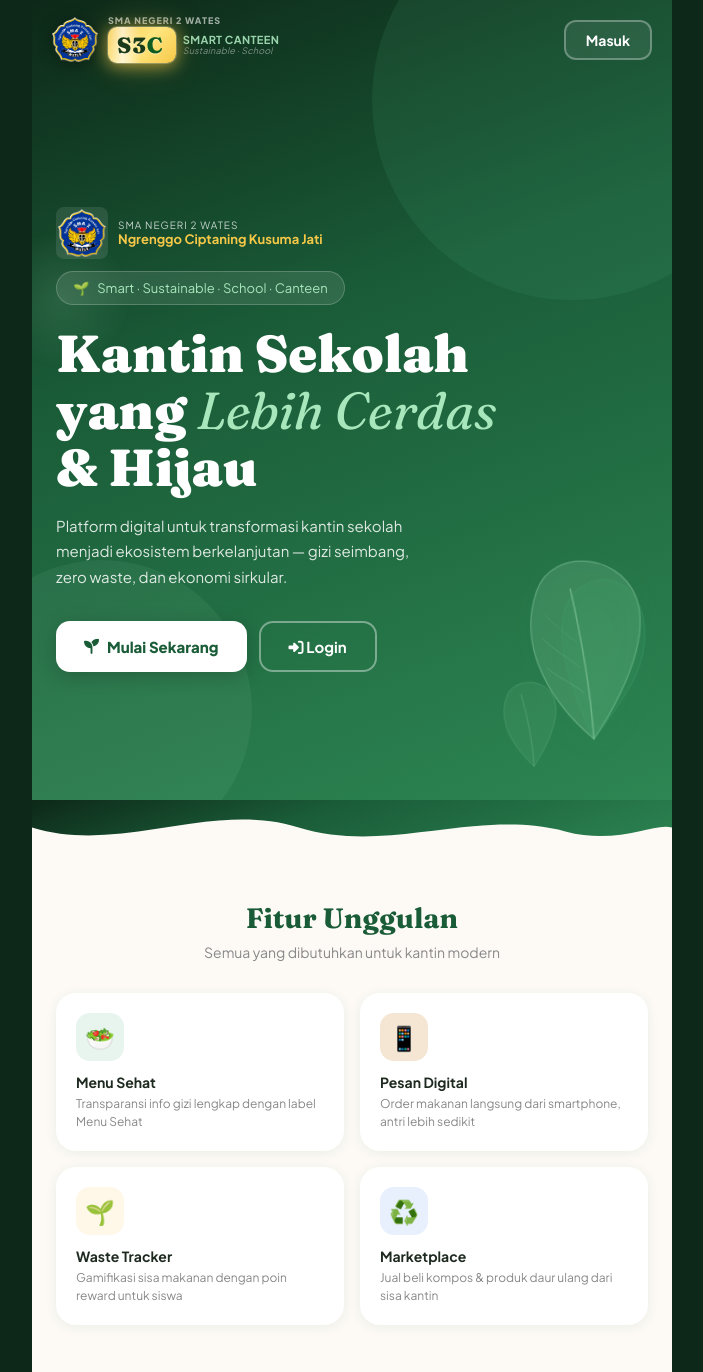
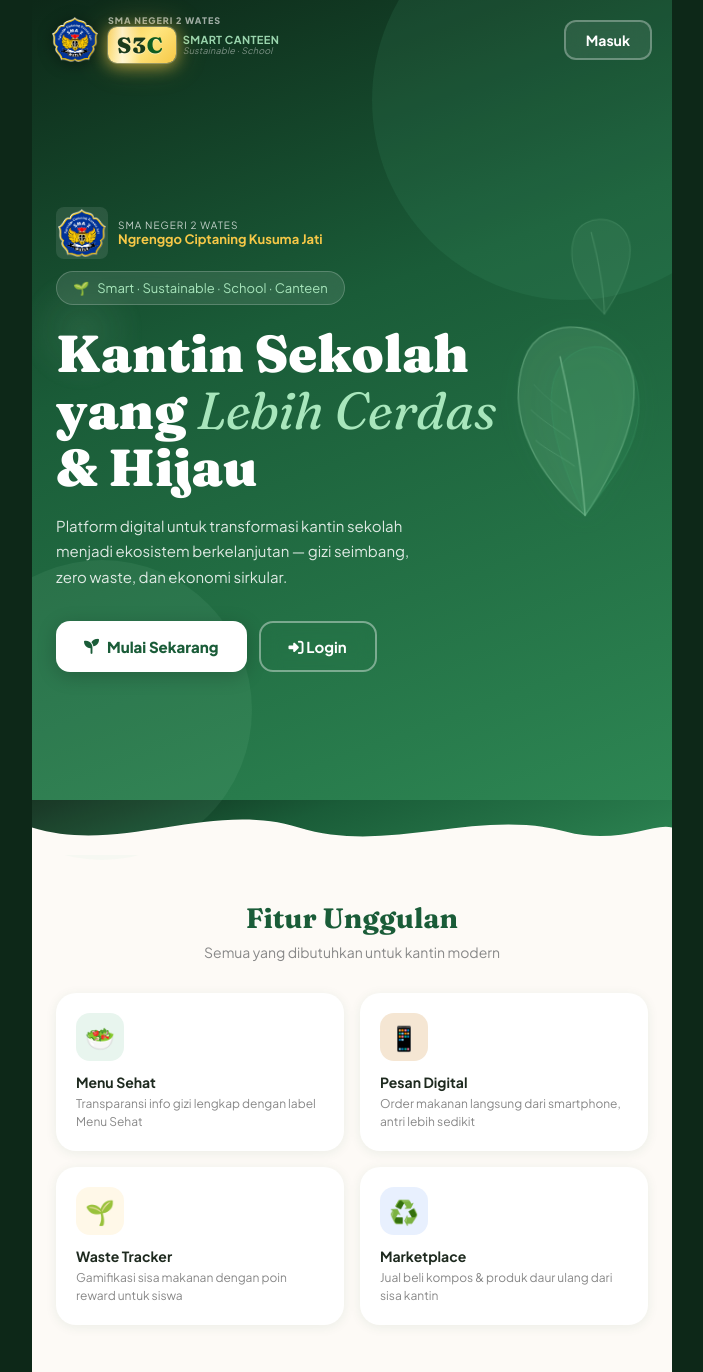
Before and after one commit to tirtandro/s3c-gcp-apk, a Flask app: page / in a window 1280 px wide. Shown: the top 1372 px of the page, without its empty margins (288-991 px from the left). Run offline with Flask 3, Linux system fonts and the light colour scheme; parts of the project's set-up code (start-up, migrations or seed data) failed here and were passed over; some libraries are stand-ins or nearby versions.

Commit message:
fix: reposition SVG leaves to center of hero so they are visible, remove overflow:hidden from hero to prevent clipping

```diff
--- a/templates/landing.html
+++ b/templates/landing.html
@@ -21,7 +21,6 @@
             min-height: 100vh; position: relative;
             background: linear-gradient(160deg, #0d2818 0%, #1a5c38 40%, #2d8653 100%);
             display: flex; flex-direction: column;
-            overflow: hidden;
         }
         /* Decorative circles — clipped by hero overflow:hidden */
         .hero::before {
@@ -36,37 +35,41 @@
         }
         /* ── SVG Floating Leaves ── */
         .hero-svg-leaves {
-            position: absolute; right: -4px; bottom: 48px;
-            width: 170px; opacity: 0.75; pointer-events: none;
+            position: absolute; right: 0; top: 50%;
+            transform: translateY(-40%);
+            width: 180px; opacity: 0.7; pointer-events: none;
             animation: leaf-float 7s ease-in-out infinite;
-            filter: drop-shadow(0 4px 16px rgba(45,134,83,0.3));
+            filter: drop-shadow(0 4px 16px rgba(45,134,83,0.35));
+            z-index: 2;
         }
         @keyframes leaf-float {
-            0%, 100% { transform: translateY(0) rotate(-2deg); }
-            50% { transform: translateY(-14px) rotate(3deg); }
+            0%, 100% { transform: translateY(-40%) rotate(-2deg); }
+            50% { transform: translateY(-52%) rotate(3deg); }
         }
-        /* Second leaf — smaller, offset timing */
+        /* Second leaf — upper right, smaller */
         .hero-svg-leaf2 {
-            position: absolute; right: 100px; bottom: 20px;
-            width: 80px; opacity: 0.45; pointer-events: none;
+            position: absolute; right: 24px; top: 28%;
+            width: 90px; opacity: 0.4; pointer-events: none;
             animation: leaf-float2 9s ease-in-out infinite 1.5s;
+            z-index: 2;
         }
         @keyframes leaf-float2 {
-            0%, 100% { transform: translateY(0) rotate(5deg); }
-            50% { transform: translateY(-10px) rotate(-3deg); }
+            0%, 100% { transform: translateY(0) rotate(8deg); }
+            50% { transform: translateY(-14px) rotate(-2deg); }
         }
         /* Small floating circle orb */
         .hero-orb {
-            position: absolute; top: 30%; left: -30px;
-            width: 120px; height: 120px;
+            position: absolute; top: 35%; left: 0;
+            width: 100px; height: 100px;
             border-radius: 50%;
-            background: radial-gradient(circle, rgba(168,230,188,0.15) 0%, transparent 70%);
+            background: radial-gradient(circle, rgba(168,230,188,0.12) 0%, transparent 70%);
             pointer-events: none;
             animation: orb-pulse 5s ease-in-out infinite;
+            z-index: 1;
         }
         @keyframes orb-pulse {
-            0%, 100% { transform: scale(1); opacity: 0.6; }
-            50% { transform: scale(1.3); opacity: 1; }
+            0%, 100% { transform: scale(1); opacity: 0.5; }
+            50% { transform: scale(1.4); opacity: 0.9; }
         }
         /* Wave divider */
         .hero-wave-divider {
```
